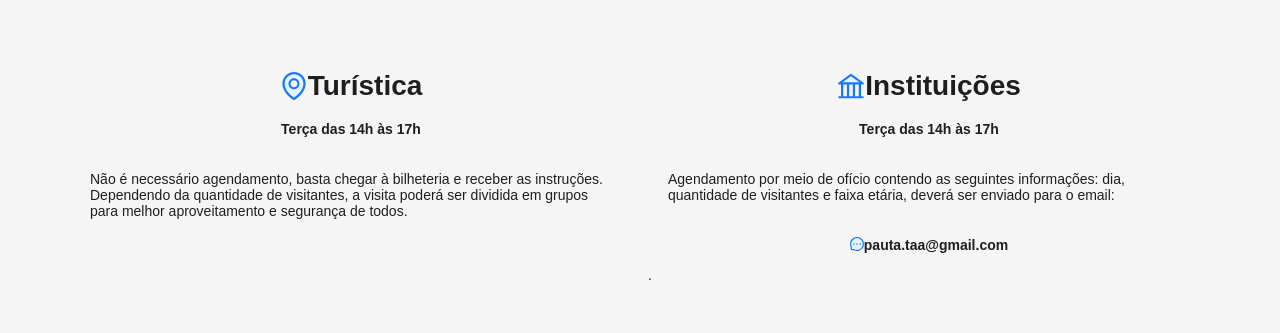
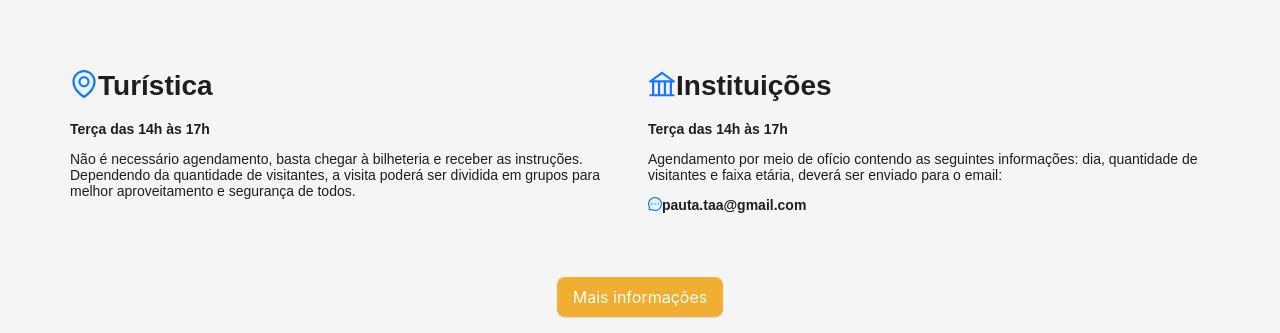
Before and after one commit to lucyfurt/SITE-TEATRO-ARTHUR-AZEVEDO-REACT-JAVASCRIPT, a React (Create React App) app: page / in a window 1280 px wide. Shown: the part 2348-2681 px from the top of the page. Built offline with nearby package versions, Linux system fonts and the light colour scheme.

Commit message:
updated visitacao

```diff
--- /dev/null
+++ b/src/components/Content/Visitacao.css
@@ -0,0 +1,52 @@
+/* Visitacao.css */
+
+.container {
+    display: flex;
+    justify-content: center;
+    align-items: center;
+    margin: 50px;
+  }
+
+  .row {
+    display: flex;
+    gap: 16px;
+  }
+
+  .col {
+    flex: 1;
+  }
+
+  .title {
+    display: flex;
+    justify-content: center;
+    align-items: center;
+  }
+
+  .information {
+    display: flex;
+    justify-content: center;
+    align-items: center;
+  }
+
+  .email {
+    display: flex;
+    justify-content: center;
+    align-items: center;
+  }
+
+  .button {
+    background-color: #f2ae30;
+  }
+
+  .modal {
+    background-color: #ffcc80;
+  }
+
+  .protocol {
+    display: flex;
+    align-items: center;
+  }
+
+  .protocol-icon {
+    margin-right: 8px;
+  }
--- a/src/components/Content/Visitacao.js
+++ b/src/components/Content/Visitacao.js
@@ -1,12 +1,12 @@
-import React from 'react';
+import React, { useState } from 'react';
 import { Row, Col, Button, Modal } from 'antd';
-import { useState } from 'react';
 import {
   EnvironmentTwoTone,
   BankTwoTone,
   CheckCircleTwoTone,
   MessageTwoTone
 } from '@ant-design/icons';
+import './Visitacao.css'
 
 function Visitacao() {
   const [size, setSize] = useState('large');
@@ -17,34 +17,47 @@ function Visitacao() {
       <div style={{ display: 'flex', justifyContent: 'center', alignItems: 'center', margin: '50px' }}>
         <Row gutter={[16, 16]}>
           <Col xs={24} sm={12} md={12} lg={12}>
-            <h1 style={{ display: 'flex', justifyContent: 'center', alignItems: 'center' }}><EnvironmentTwoTone />Turística</h1>
-            <p style={{ display: 'flex', justifyContent: 'center', alignItems: 'center' }}><strong>Terça das 14h às 17h</strong></p>
-            <p style={{ display: 'flex', justifyContent: 'justify', alignItems: 'justify', padding: '20px' }}>Não é necessário agendamento,
-              basta chegar à bilheteria e receber as instruções. Dependendo da quantidade de visitantes, a visita poderá ser dividida
-              em grupos para melhor aproveitamento e segurança de todos.</p>
+            <h1><EnvironmentTwoTone />Turística</h1>
+            <p><strong>Terça das 14h às 17h</strong></p>
+            <p>
+              Não é necessário agendamento, basta chegar à bilheteria e receber as instruções.
+              Dependendo da quantidade de visitantes, a visita poderá ser dividida em grupos
+              para melhor aproveitamento e segurança de todos.
+            </p>
           </Col>
           <Col xs={24} sm={12} md={12} lg={12}>
-            <h1 style={{ display: 'flex', justifyContent: 'center', alignItems: 'center' }}><BankTwoTone />Instituições</h1>
-            <p style={{ display: 'flex', justifyContent: 'center', alignItems: 'center' }}><strong>Terça das 14h às 17h</strong></p>
-            <p style={{ display: 'flex', justifyContent: 'justify', alignItems: 'center', padding: '20px' }}>Agendamento por meio de ofício
-              contendo as seguintes informações: dia, quantidade de visitantes e faixa etária, deverá ser enviado para o email:</p>
-            <p style={{ display: 'flex', justifyContent: 'center', alignItems: 'center' }}><strong><MessageTwoTone />pauta.taa@gmail.com</strong></p>
-            <p>.</p>
+            <h1><BankTwoTone />Instituições</h1>
+            <p><strong>Terça das 14h às 17h</strong></p>
+            <p>
+              Agendamento por meio de ofício contendo as seguintes informações: dia,
+              quantidade de visitantes e faixa etária, deverá ser enviado para o email:
+            </p>
+            <p><strong><MessageTwoTone />pauta.taa@gmail.com</strong></p>
           </Col>
         </Row>
       </div>
 
-      <Button style={{ backgroundColor: '#f2ae30',  }} className="button text-center" type="primary" shape="primary" size={size} onClick={() => setModal2Open(true)}>
+      <Button
+        style={{ backgroundColor: '#f2ae30' }}
+        className="button text-center"
+        type="primary"
+        shape="primary"
+        size={size}
+        onClick={() => setModal2Open(true)}
+      >
         Mais informações
       </Button>
+
       <Modal
         title="Protocolos"
         centered
         visible={modal2Open}
         onOk={() => setModal2Open(false)}
         onCancel={() => setModal2Open(false)}
-        style={{ backgroundColor: '#ffcc80',  }}
-        className="button text-center" type="primary" shape="primary"
+        style={{ backgroundColor: '#ffcc80' }}
+        className="button text-center"
+        type="primary"
+        shape="primary"
       >
         <p><CheckCircleTwoTone />Proibido fotos em câmera profissional sem uma autorização prévia.</p>
         <p><CheckCircleTwoTone />É permanentemente proibido entrada nas dependências internas do Teatro com alimentos e bebidas.</p>
```
